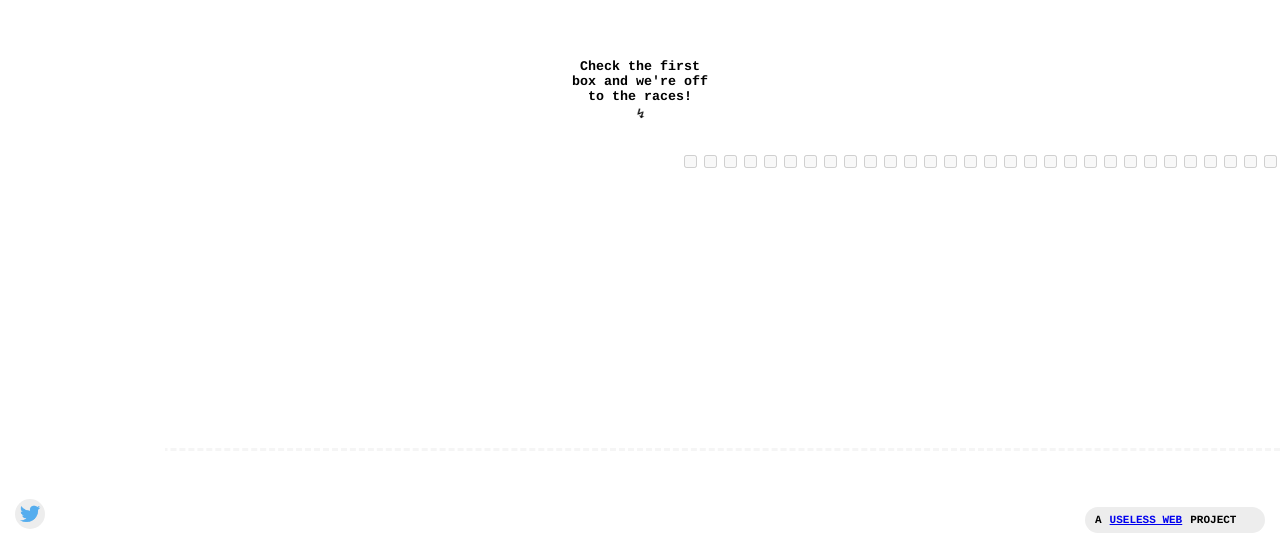
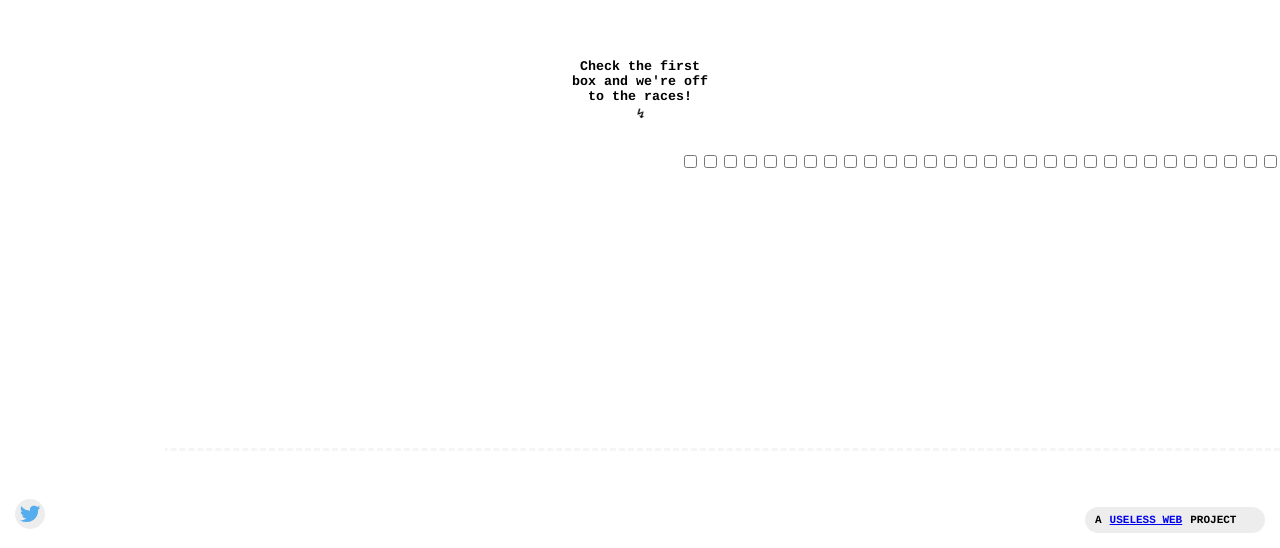
Before and after one commit to Its-A-Mia/SunsetSurfer, a React (Create React App) app: page / in a window 1280 px wide. Shown: the part 252-800 px from the top of the page. Built offline with nearby package versions, Linux system fonts and the light colour scheme.

Commit message:
Fiddling with checkbox; fundamentally the same

```diff
--- a/src/components/Checkbox/Checkbox.js
+++ b/src/components/Checkbox/Checkbox.js
@@ -1,7 +1,7 @@
 import React, { useState } from 'react'
 import './Checkbox.css'
 
-const Checkbox = () => {
+const Checkbox = (props) => {
 
     const [checkboxClickedBool, setCheckboxClickedBool] = useState(0);
 
@@ -9,12 +9,14 @@ const Checkbox = () => {
         checkboxClickedBool == 0 ?
         setCheckboxClickedBool(1)
         : setCheckboxClickedBool(0)
+
+        return checkboxClickedBool;
         }
 
     console.log(checkboxClickedBool);
 
   return (
-          <input className='checkbox' type='checkbox' disabled onClick={changeClickedBool}/>
+          <input className='checkbox' type='checkbox' onClick={changeClickedBool}/>
   )
 }
 
--- a/src/components/Checkboxes/Checkboxes.js
+++ b/src/components/Checkboxes/Checkboxes.js
@@ -6,6 +6,8 @@ import './Checkboxes.css'
 //index all of the checkboxes, then go one by one, activating them
 
 const Checkboxes = () => {
+
+//check boolean of checkbox, if true, pass in transformNew; if false, pass in disable
 
   return (
     <div className='container'> {/* container css file in Checkboxes.css */}
@@ -118,6 +120,7 @@ const Checkboxes = () => {
   )
 }
 
+
 // styling objects: 1) Default before click 2) Movement after click
 // Misclick, move back one box
 // Create animations here
```
